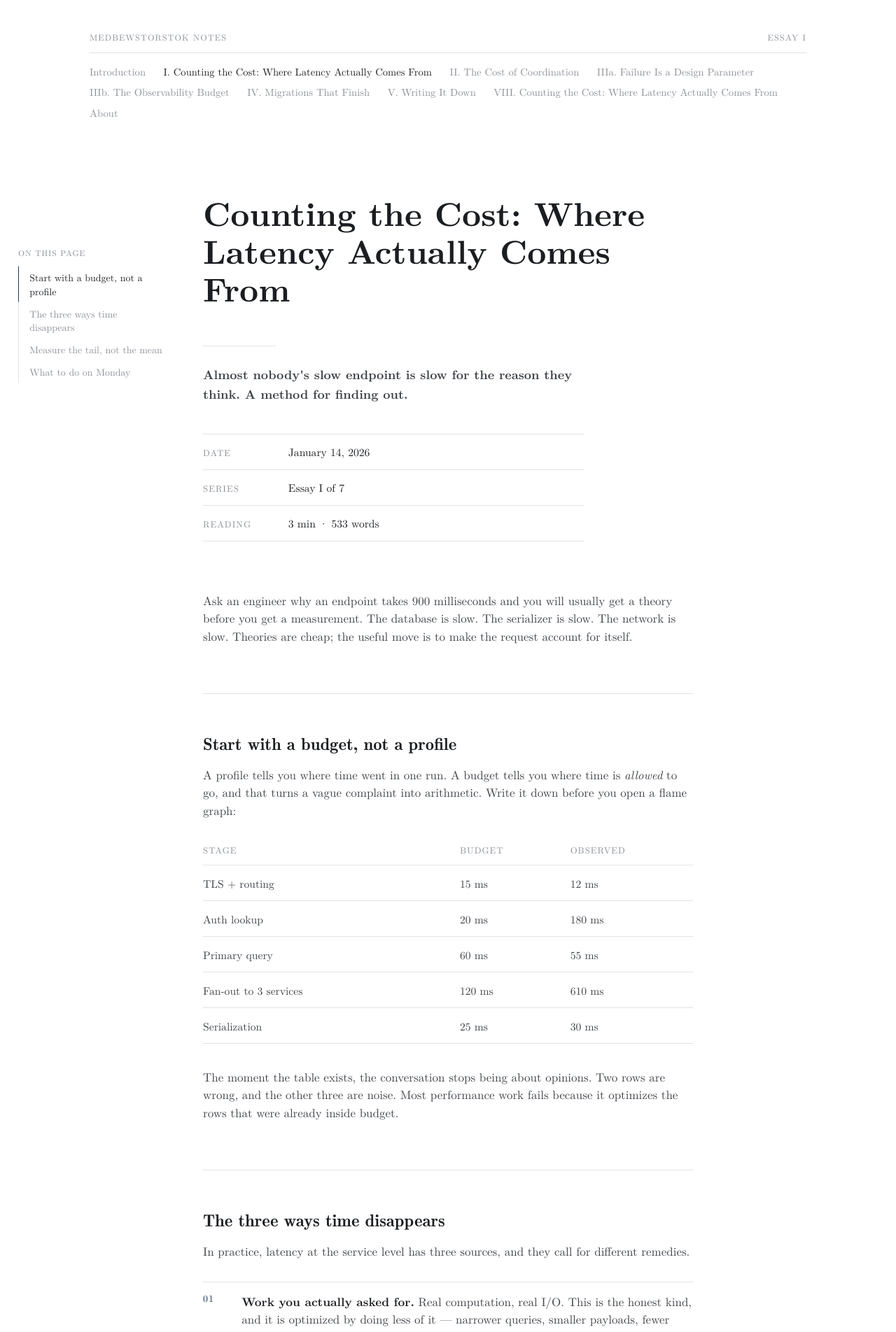
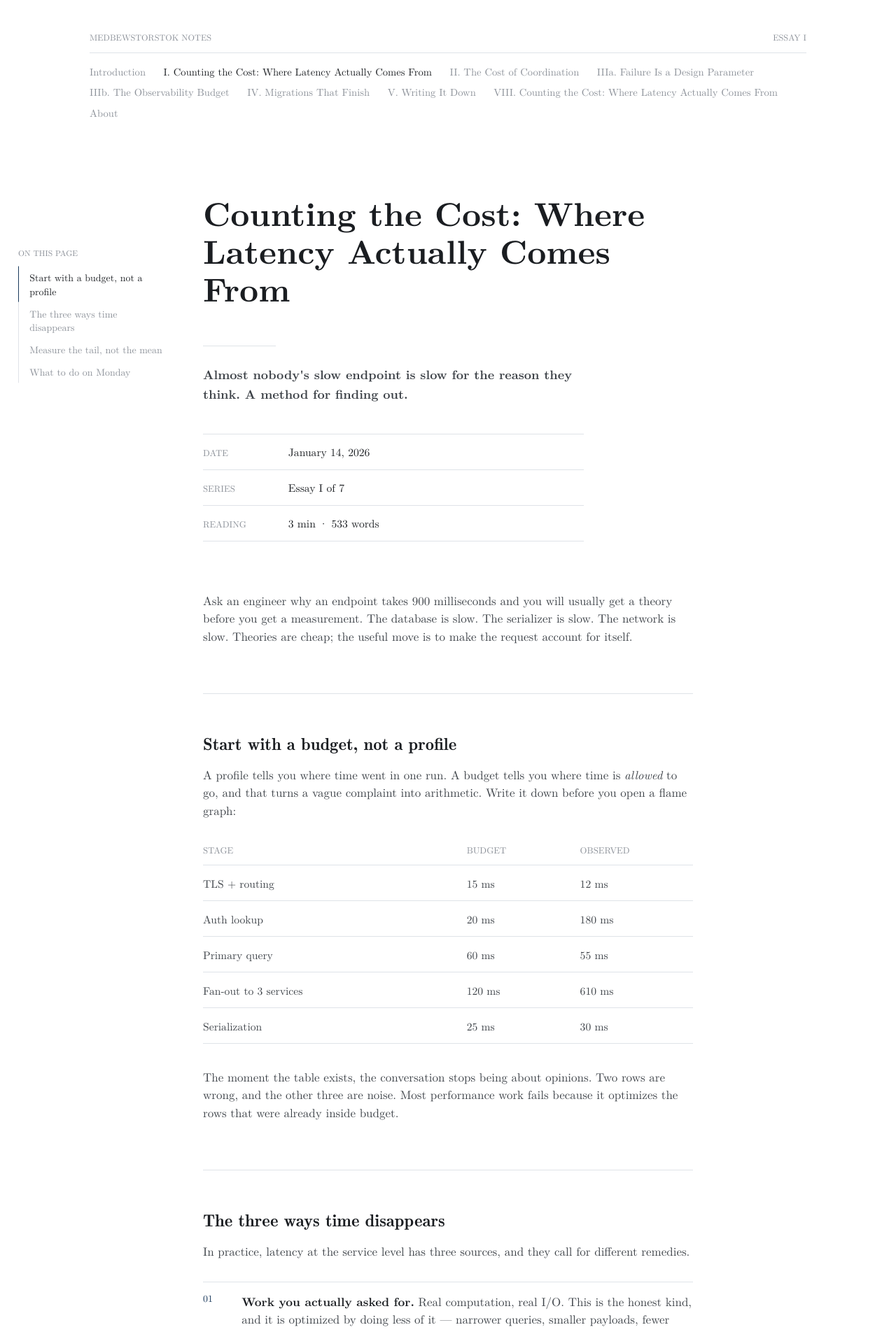
Before and after one commit to arata-hoshino/arata-hoshino.github.io, a Jekyll site: the page built from _essays/counting-the-cost.md, in a window 1280 px wide. Shown: the top 1904 px of the page at 70% size. Built offline with Jekyll 4.4.1, drawn with Linux system fonts in a browser that asks for light colours.

Commit message:
Set everything at the face's own metrics
Drop all eight letter-spacing declarations, the tracking variables behind
them, and the font-feature-settings / text-rendering / font-smoothing
overrides on body. Nothing adjusts the type now; it is set as the face
specifies.

Co-Authored-By: Claude Opus 5 (1M context) <noreply@anthropic.com>

```diff
--- a/assets/css/style.css
+++ b/assets/css/style.css
@@ -7,6 +7,8 @@
    · Latin Modern, self-hosted, carries everything, header included
    · 400 Regular, 600 Demi, 700 Bold. Bold is Bold EXTENDED, 15% wider
      per letter than Regular, so section heads take Demi instead
+   · NO letterspacing anywhere, and no rendering overrides: every line
+     is set at the metrics the face itself specifies
    · body metrics follow situational-awareness.ai, a step down: 17px / 1.5
    · a running head over a hairline rule opens every page
    · titles are large and LIGHT; emphasis comes from size, not weight
@@ -81,11 +83,6 @@
   --frame: 64rem;     /* the running head, nav and footer span this */
   --gutter: clamp(1.25rem, 5vw, 3.5rem);
 
-  /* Letterspacing for the uppercase labels — tightened to sit with a
-     grotesque rather than a geometric sans. */
-  --track-head: 0.09em;
-  --track-label: 0.08em;
-
   --rail: 13rem;      /* the section rail in the left margin */
 
   /* Always render light, regardless of the device's dark-mode setting. */
@@ -108,9 +105,6 @@ body {
   font-size: var(--body-size);
   font-weight: 400;
   line-height: 1.5;
-  font-feature-settings: "kern" 1, "liga" 1;
-  text-rendering: optimizeLegibility;
-  -webkit-font-smoothing: antialiased;
 }
 
 a {
@@ -165,7 +159,6 @@ a:focus-visible {
 .pager a,
 .site-footer {
   text-transform: uppercase;
-  letter-spacing: var(--track-label);
   font-weight: 400;
 }
 
@@ -198,7 +191,6 @@ main {
 .runhead-brand {
   color: var(--muted);
   font-size: 0.72em;
-  letter-spacing: var(--track-head);
 }
 
 .runhead-brand:hover,
@@ -211,7 +203,6 @@ main {
   flex: none;
   color: var(--muted);
   font-size: 0.72em;
-  letter-spacing: var(--track-head);
 }
 
 /* -------------------------------------------------------------- nav */
@@ -266,7 +257,6 @@ main {
   /* 800: Latin Modern stops at Bold, so this resolves to the 700 face */
   font-weight: 800;
   line-height: 1.15;
-  letter-spacing: 0;
 }
 
 /* The short rule that sits under every case title in the deck. */
@@ -349,7 +339,6 @@ main {
   font-size: 1.45em;
   font-weight: 600;
   line-height: 1.25;
-  letter-spacing: 0;
 }
 
 /* h3 is the deck's column label: navy, uppercase, letterspaced. */
@@ -406,7 +395,6 @@ main {
   top: 0.9em;
   color: var(--navy);
   font-size: 0.82em;
-  letter-spacing: var(--track-label);
   line-height: inherit;
 }
 
@@ -564,7 +552,6 @@ main {
 .contents-number {
   color: var(--navy);
   font-size: 0.82em;
-  letter-spacing: var(--track-label);
 }
 
 .contents-link {
@@ -631,7 +618,6 @@ main {
   font-size: 0.68em;
   font-weight: 400;
   text-transform: uppercase;
-  letter-spacing: var(--track-label);
 }
 
 .rail-list {
```
Also changed, not shown: README.md.
